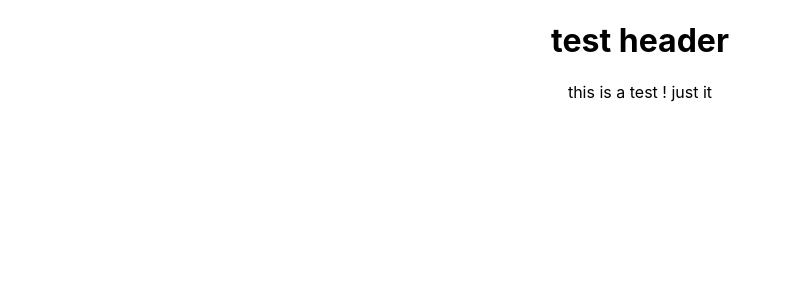
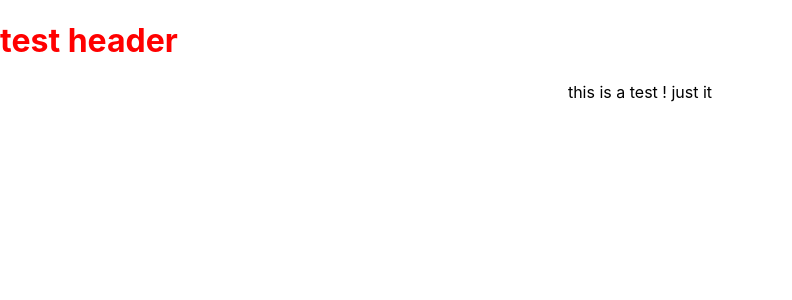
Before and after one commit to womoboy/react-daywork, a React (Create React App) app: page / in a window 1280 px wide. Shown: the top 300 px of the page, without its empty margins (0-792 px from the left). Built offline with nearby package versions, Linux system fonts and the light colour scheme.

Commit message:
css with jsx

```diff
--- a/src/App.js
+++ b/src/App.js
@@ -4,7 +4,7 @@ import './App.css';
 function App() {
   return (
     <div className='App'>
-      <h1>test header</h1>
+      <h1 style={{color:"red",textAlign: "left"}}>test header</h1>
       <p>this is a test ! just it</p>
     </div>
   );
```
